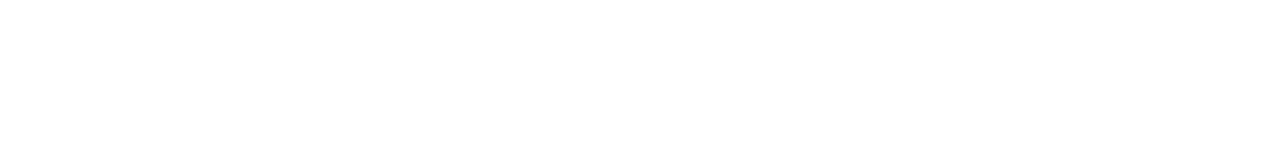
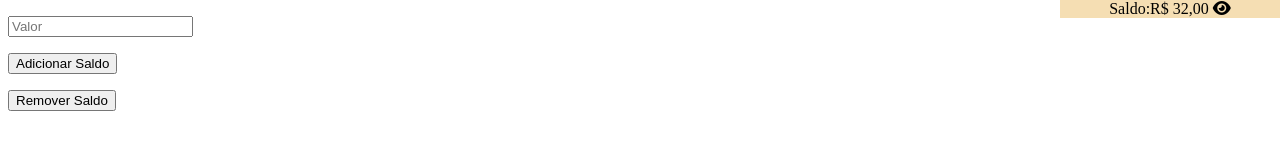
Before and after one commit to vitor-gss/poo, a plain HTML site: page 2º BIM/Projetos Individuais/Banco/telaInicialV2/telaInicial.html in a window 1280 px wide. Drawn offline with Linux system fonts and the light colour scheme.

Commit message:
Atualização

```diff
--- a/2º BIM/Projetos Individuais/Banco/telaInicial/objects.js
+++ b/2º BIM/Projetos Individuais/Banco/telaInicial/objects.js
@@ -1,3 +1,4 @@
+
 let user = new User("Vitão", 2023, "03895124444");
 let account = new Account(user.cpf, "Corrente", 0.21);
 console.log(user)
--- /dev/null
+++ b/2º BIM/Projetos Individuais/Banco/telaInicialV2/estilos.css
@@ -0,0 +1,15 @@
+#eyes{
+    cursor: pointer;
+}
+.saldoBancario{
+    width: 220px;
+    text-align: center;
+    background-color: wheat;
+    position: absolute;
+    top: 0;
+    right: 0;
+}
+
+.ocultarSaldo{
+    display: none;
+}
--- a/2º BIM/Projetos Individuais/Banco/telaInicialV2/objects.js
+++ b/2º BIM/Projetos Individuais/Banco/telaInicialV2/objects.js
@@ -1,6 +1,46 @@
-let user = new User("Vitão", 2023, "03895124444");
-let account = new Account(user.cpf, "Corrente", 0.21);
-console.log(user)
-console.log(account)
-let bank = new Bank(account, user);
-console.log(bank)
+var user = new User("Vitão", 2023, "03895124444");
+var account = new Account(user.cpf, "Corrente", 32);
+var bank = new Bank(account, user);
+
+// declara inputs
+const frm = document.querySelector("form");
+
+// elementos manipuláveis
+const eye = document.getElementById("eye");
+const spanSaldo = document.getElementById("outSaldo");
+
+document.addEventListener("DOMContentLoaded", () => {    // Função a ser executada quando o site carregar
+    preencherSaldo();
+});
+
+function preencherSaldo() {
+    // Simulando uma função para buscar o saldo bancário
+    const saldo = obterSaldoBancario();
+
+    // Preenchendo o conteúdo do span com o saldo
+    spanSaldo.textContent = saldo.toLocaleString("pt-br", {style: "currency", currency:"BRL"});
+}
+
+function obterSaldoBancario() {
+    return Number(bank.account.saldo);
+}
+
+frm.addEventListener("submit", (e) => { // quando o botão Adicionar saldo for criado
+    e.preventDefault();
+    const valor = Number(frm.inValor.value)
+
+});
+
+
+function mudarOlhos() {
+    if (eye.className == "fa-solid fa-eye") {
+        spanSaldo.classList.add("ocultarSaldo")
+        eye.className = "";
+        eye.className = "fa-solid fa-eye-slash";
+
+    } else {
+        spanSaldo.classList.remove("ocultarSaldo")
+        eye.className = "";
+        eye.className = "fa-solid fa-eye";
+    }
+}
--- a/2º BIM/Projetos Individuais/Banco/telaInicialV2/telaInicial.html
+++ b/2º BIM/Projetos Individuais/Banco/telaInicialV2/telaInicial.html
@@ -1,13 +1,25 @@
 <!DOCTYPE html>
 <html lang="en">
+
 <head>
     <meta charset="UTF-8">
     <meta name="viewport" content="width=device-width, initial-scale=1.0">
+    <script src="https://kit.fontawesome.com/949f4682ad.js" crossorigin="anonymous"></script>
+    <link rel="stylesheet" href="estilos.css">
     <title>Document</title>
 </head>
+
 <body>
     <header></header>
+    <div class="saldoBancario">Saldo:<span id="outSaldo" class=""></span> <span id="eyes" onclick="mudarOlhos()"><i class="fa-solid fa-eye" id="eye"></i></span></div>
+    <form action="">
+        <p><input type="number" id="inValor" step="0.01" min="0" required placeholder="Valor"></p>
+        <p><input type="submit" value="Adicionar Saldo"></p>
+        <p><input type="button" value="Remover Saldo" id="btRemoverSaldo"></p>
+    </form>
+    <footer></footer>
     <script src="class.js"></script>
     <script src="objects.js"></script>
 </body>
+
 </html>
```
Also changed, not shown: 2º BIM/Projetos Individuais/Banco/telaInicial/telaInicial.html (+0 -1 lines).
